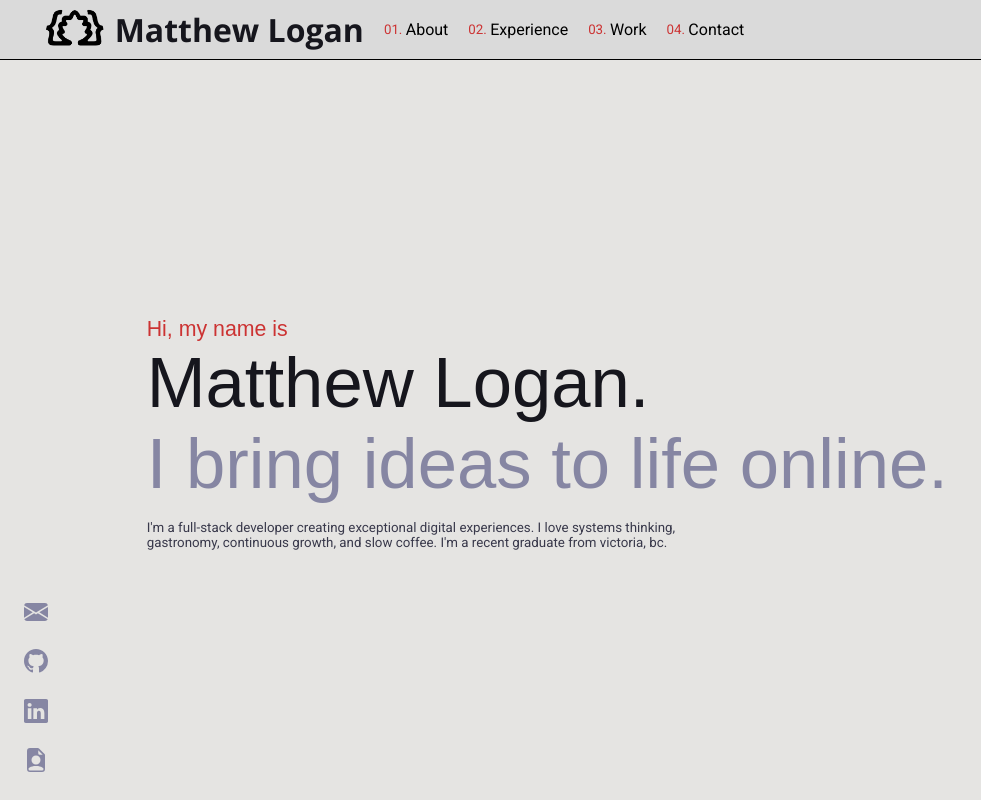
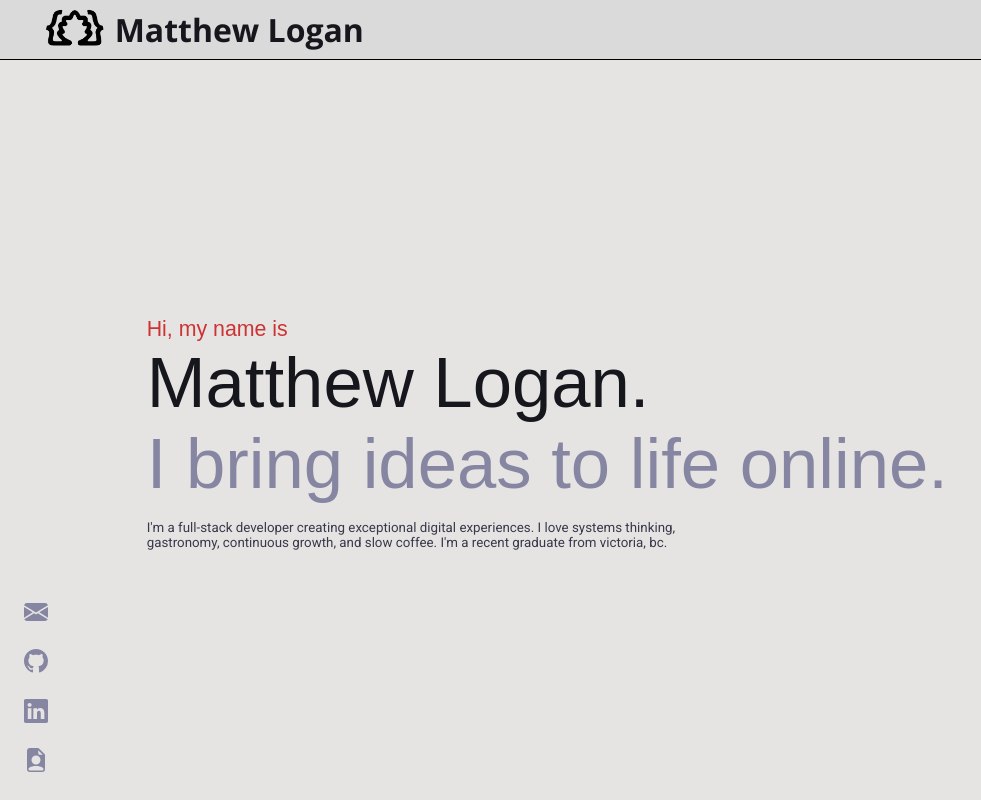
Before and after one commit to LocalNewsTV/LocalNewsTV.github.io, a React (Vite) app: page /About in a window 1280 px wide. Shown: the top 800 px of the page, without its empty margins (0-981 px from the left). Built offline with nearby package versions, Linux system fonts and the light colour scheme.

Commit message:
conditional rendering to header

```diff
--- a/src/components/Header/Header.tsx
+++ b/src/components/Header/Header.tsx
@@ -1,5 +1,5 @@
 import { useState } from "react";
-import { NavLink } from 'react-router-dom';
+import { NavLink, useLocation } from 'react-router-dom';
 import { Banner, HeaderCont, MainCont, Logo, Title, NavCont, NavItem, Hamburger, MenuImg, AccentSpan } from "./header.styles";
 import { HashLink as Link } from 'react-router-hash-link';
 import hamburger from '/Hamburger.svg';
@@ -24,6 +24,8 @@ const NavURL = ({
 
 const Header = () => {
   const [menu, setMenu] = useState(false);
+  const { pathname } = useLocation();
+  console.log(pathname);
   return (
     <HeaderCont>
       <MainCont>
@@ -34,7 +36,8 @@ const Header = () => {
           <NavLink to="/" style={{textDecoration: 'none'}}>
             <Title>Matthew&nbsp;Logan</Title>
           </NavLink>
-          <Hamburger
+          {pathname === '/' ?
+          (<Hamburger
             menu={menu}
             onClick={() => setMenu(!menu)}
             aria-label="Hamburger Menu"
@@ -43,14 +46,16 @@ const Header = () => {
               src={menu? cancel : hamburger}
               alt="Menu Button"
             />
-          </Hamburger>
+          </Hamburger>)
+          : <div style={{marginLeft: 'auto'}} />}
         </Banner>
-        <NavCont menu={menu}>
-          <NavURL destination="About" num="01." />
-          <NavURL destination="Experience" num="02." />
-          <NavURL destination="Work" num="03." />
-          <NavURL destination="Contact" num="04." />
-        </NavCont>
+        {pathname === '/'
+        &&  <NavCont menu={menu}>
+              <NavURL destination="About" num="01." />
+              <NavURL destination="Experience" num="02." />
+              <NavURL destination="Work" num="03." />
+              <NavURL destination="Contact" num="04." />
+            </NavCont>}
       </MainCont>
     </HeaderCont>
   );
```
